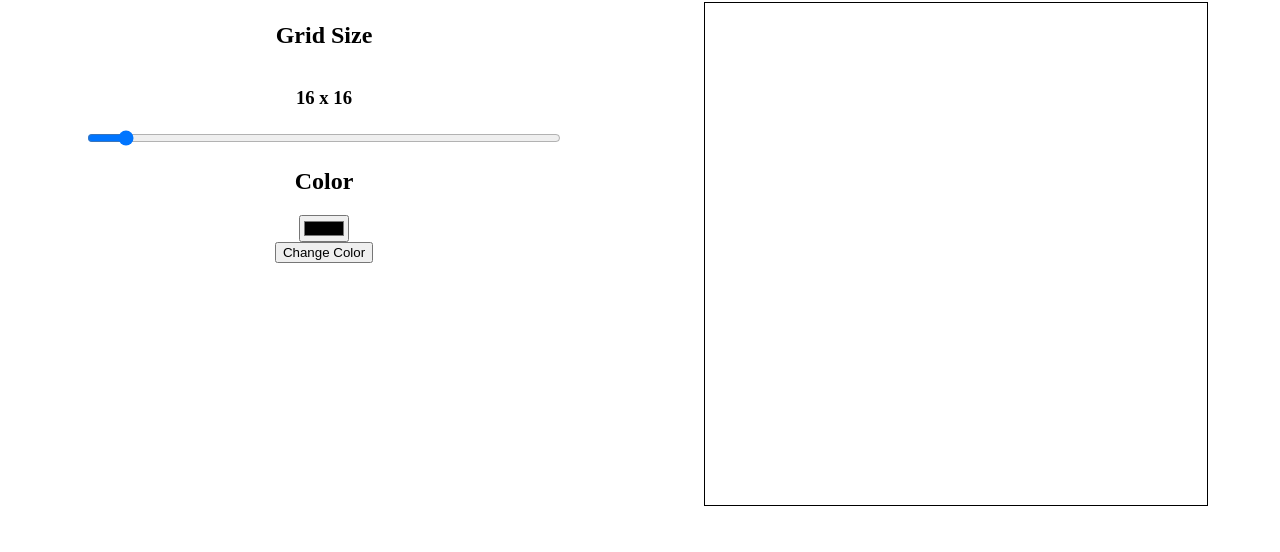
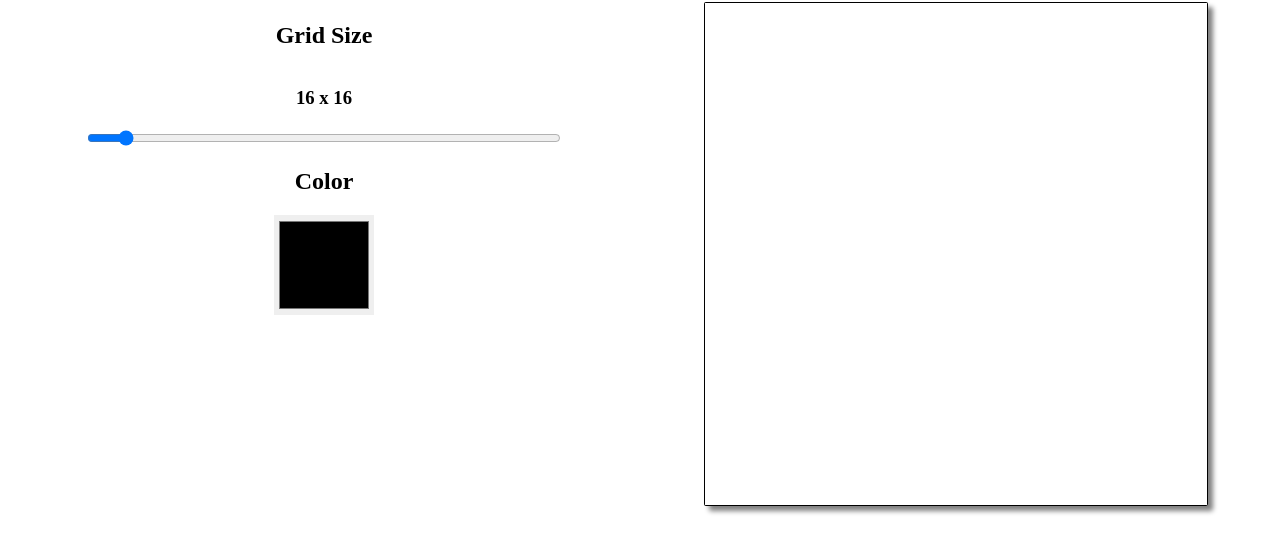
Before and after one commit to alexp141/etch-a-sketch, a plain HTML site: page index.html in a window 1280 px wide. Shown: the part 86-638 px from the top of the page. Drawn offline with Linux system fonts and the light colour scheme.

Commit message:
added style to color picker

```diff
--- a/index.html
+++ b/index.html
@@ -18,8 +18,9 @@
                 <input type="range" min="10" max="100" value="16" id="slider">
             </div>
             <h2>Color</h2>
-            <input type="color" id="color-picker">
-            <button id="color-button">Change Color</button>
+            <div class="color-container">
+                <input type="color" id="color-picker">
+            </div>
         </div>
         <div class="right">
             <h1>Etch a sketch</h1>
--- a/styles.css
+++ b/styles.css
@@ -23,6 +23,8 @@
     height: 500px;
     flex-wrap: wrap;
     border: 2px solid black;
+    border-radius: 2px;
+    box-shadow: 5px 5px 5px gray;
 }
 
 .slider-container {
@@ -31,6 +33,20 @@
     justify-content: center;
 }
 
+.color-container {
+    display: flex;
+    width: 100px;
+    height: 100px;
+}
+
 #slider {
     width: 75%;
 }
+
+#color-picker {
+    flex: 1;
+    border-color: transparent;
+    appearance: none;
+    width: 100%;
+    height: auto;
+}
```
